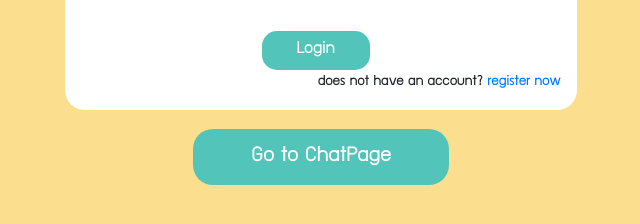
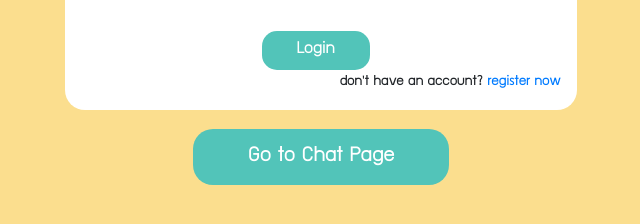
Before and after one commit to Nackalalalong/groupChat_frontend, a React (Create React App) app: page / in a window 1280 px wide. Shown: the part 312-536 px from the top of the page, without its empty margins (319-959 px from the left). Built offline with nearby package versions, Linux system fonts and the light colour scheme; no server answers.

Commit message:
change login text

```diff
--- a/src/components/Homepage.js
+++ b/src/components/Homepage.js
@@ -94,10 +94,10 @@ class Homepage extends React.Component  {
             </div>
             <button disabled={this.state.loading} className="login-button mr-20" onClick={this.handleLogin}>Login</button>
             <div style={{textAlign: "right", marginRight: "1rem"}}>
-              <p>does not have an account? <a href="/register">register now</a></p>
+              <p>don't have an account? <a href="/register">register now</a></p>
             </div>
           </div>
-          <button className="submit-button mr-20"><a href='/chatpage' className="FormField__Link">Go to ChatPage</a></button>
+          <button className="submit-button mr-20"><a href='/chatpage' className="FormField__Link">Go to Chat Page</a></button>
         </div>
     );
     }
```
